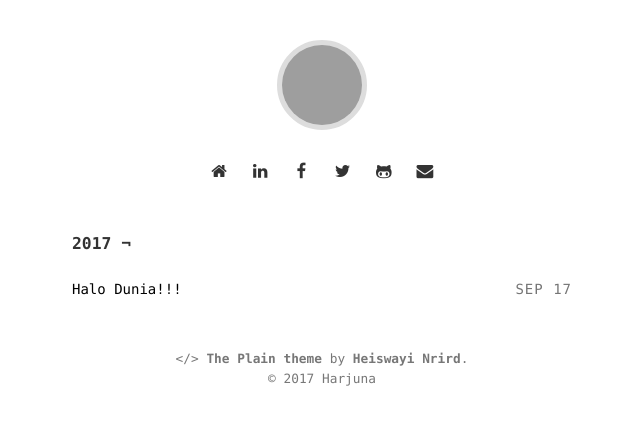
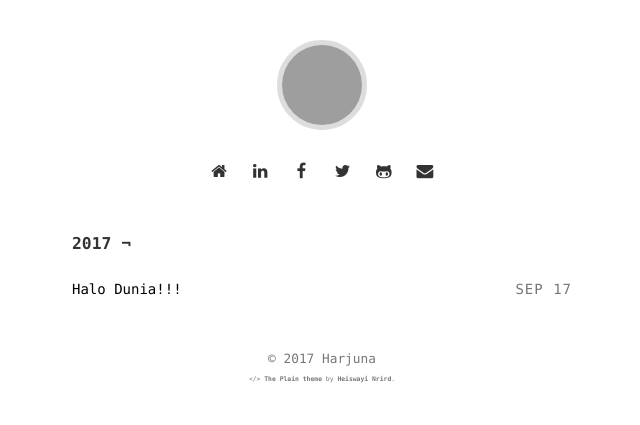
Before and after one commit to harjunacandra/harjuna.github.io, a Jekyll site: the page built from index.html, in a window 1280 px wide. Shown: the top 425 px of the page, without its empty margins (318-958 px from the left). Built offline with Jekyll 4.4.1, drawn with Linux system fonts in a browser that asks for light colours; grey boxes are pictures that could not be loaded.

Commit message:
update footer

```diff
--- a/_includes/footer.html
+++ b/_includes/footer.html
@@ -1,4 +1,4 @@
 <div class="footer">
-  <span class="block">&lt;/&gt; <a href="http://github.com/heiswayi/the-plain" title="a minimalist Jekyll theme for personal blog">The Plain theme</a> by <a href="http://heiswayi.github.io">Heiswayi Nrird</a>.</span>
   <span class="block">&copy; {{ site.time | date: '%Y' }} {{ site.author_name }}</span>
+  <span class="block" style="font-size: 0.5em;">&lt;/&gt; <a href="http://github.com/heiswayi/the-plain" title="a minimalist Jekyll theme for personal blog">The Plain theme</a> by <a href="http://heiswayi.github.io">Heiswayi Nrird</a>.</span>
 </div>
```
